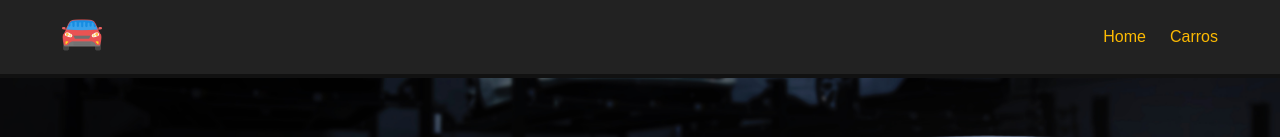
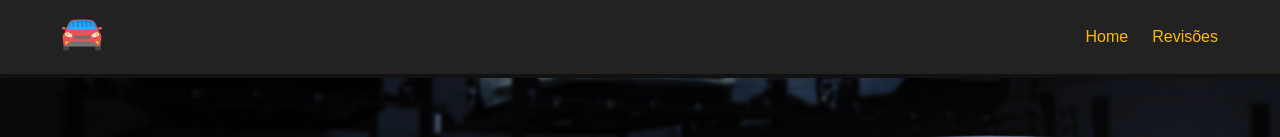
Before and after one commit to Felipe-Gs/projeto-vue, a Vue app: page / in a window 1280 px wide. Shown: the top 137 px of the page. Built offline with nearby package versions, Linux system fonts and the light colour scheme; data requests are answered from the project's data file.

Commit message:
style: mudança no title da navbar

```diff
--- a/src/components/Navbar.vue
+++ b/src/components/Navbar.vue
@@ -7,7 +7,7 @@
     </div>
     <div>
         <router-link to="/">Home</router-link>
-        <router-link to="/Carros">Carros</router-link>
+        <router-link to="/Carros">Revisões</router-link>
 
     </div>
 </div>
```
